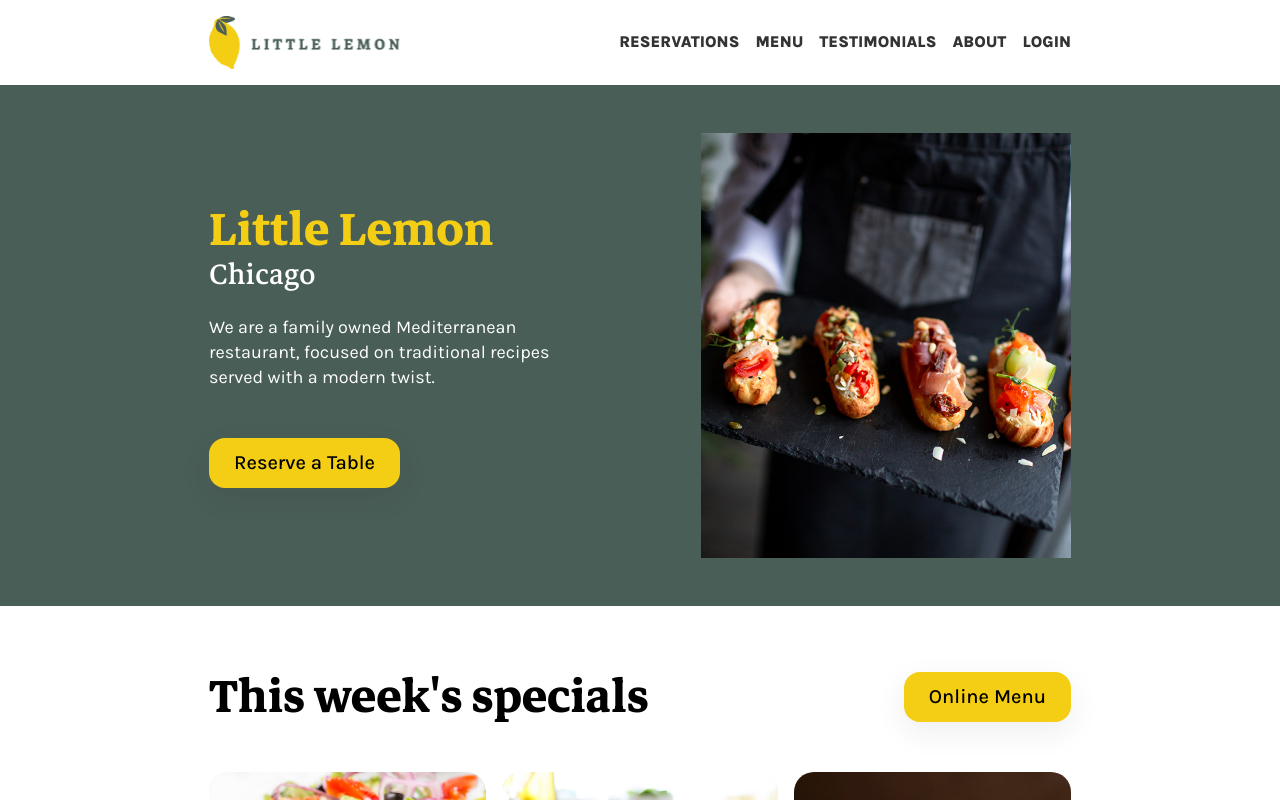
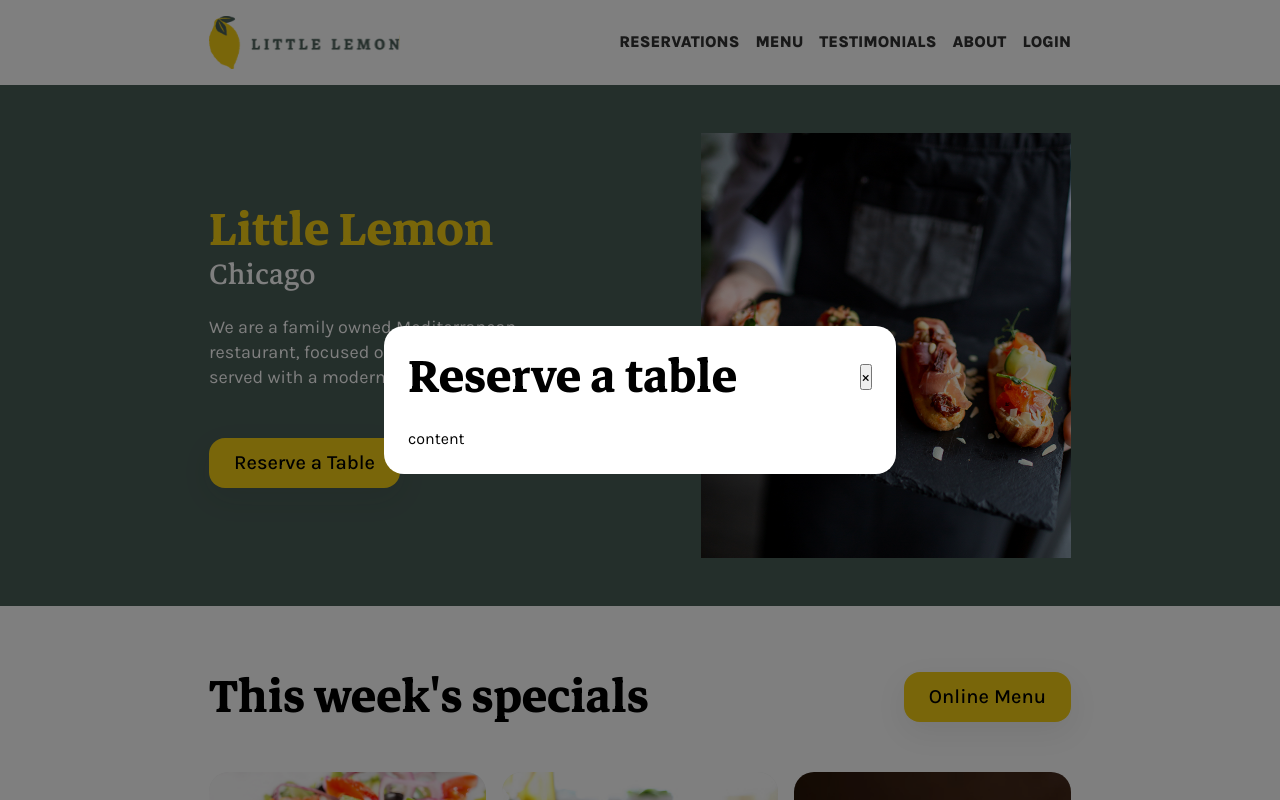
Before and after one commit to cinbrefe/meta-fed-project, a React (Create React App) app: page / in a window 1280 px wide. Both pictures are taken after a click on the button "Reserve a Table". Shown: the top 800 px of the page. Built offline with nearby package versions, Linux system fonts and the light colour scheme.

Commit message:
Add booking modal opened from hero, nav and footer

```diff
--- a/src/App.jsx
+++ b/src/App.jsx
@@ -1,3 +1,7 @@
+import { useState } from 'react';
+
+import Modal from './components/features/Modal/Modal';
+import BookingForm from './components/features/BookingForm/BookingForm';
 import Footer from './components/layout/Footer/Footer';
 import Header from './components/layout/Header/Header';
 import Hero from './components/sections/Hero/Hero';
@@ -6,16 +10,23 @@ import Testimonials from './components/sections/Testimonials/Testimonials';
 import About from './components/sections/About/About';
 
 function App() {
+	const [isBookingOpen, setIsBookingOpen] = useState(false);
+	const openBooking = () => setIsBookingOpen(true);
+	const closeBooking = () => setIsBookingOpen(false);
+
 	return (
 		<>
-			<Header />
+			<Header onReserveClick={openBooking} />
 			<main id="main-content">
-				<Hero />
+				<Hero onReserveClick={openBooking} />
 				<Menu />
 				<Testimonials />
 				<About />
 			</main>
-			<Footer />
+			<Footer onReserveClick={openBooking} />
+			<Modal isOpen={isBookingOpen} onClose={closeBooking} title="Reserve a table">
+				<BookingForm onComplete={closeBooking} />
+			</Modal>
 		</>
 	);
 }
--- /dev/null
+++ b/src/components/features/BookingForm/BookingForm.jsx
@@ -0,0 +1,7 @@
+export default function BookingForm() {
+	return (
+		<div>
+			content
+		</div>
+	);
+}
--- /dev/null
+++ b/src/components/features/Modal/Modal.css
@@ -0,0 +1,22 @@
+.modal {
+	border: none;
+	border-radius: var(--radius-lg);
+	max-width: min(32rem, calc(100% - 2 * var(--spacing-lg)));
+	padding: 0;
+	width: 100%;
+}
+
+.modal::backdrop {
+	background-color: var(--color-overlay);
+}
+
+.modal__content {
+	padding: var(--spacing-lg);
+}
+
+.modal__header {
+	align-items: center;
+	display: flex;
+	justify-content: space-between;
+	margin-block-end: var(--spacing-lg);
+}
--- /dev/null
+++ b/src/components/features/Modal/Modal.jsx
@@ -0,0 +1,37 @@
+import { useRef, useEffect } from 'react';
+
+import './Modal.css';
+
+export default function Modal({ isOpen, onClose, title, children }) {
+	const dialogRef = useRef(null);
+
+	useEffect(() => {
+		const dialog = dialogRef.current;
+		if (isOpen && !dialog.open) dialog.showModal();
+		if (!isOpen && dialog.open) dialog.close();
+	}, [isOpen]);
+
+	const handleClick = (e) => {
+		if (e.target === dialogRef.current) onClose();
+	};
+
+	return (
+		<dialog
+			ref={dialogRef}
+			className="modal"
+			aria-labelledby="modal-title"
+			onClose={onClose}
+			onClick={handleClick}
+		>
+			<div className="modal__content">
+				<header className="modal__header">
+					<h2 id="modal-title" className="modal__title">{title}</h2>
+					<button type="button" className="modal__close" aria-label="Close" onClick={onClose}>
+						×
+					</button>
+				</header>
+				{children}
+			</div>
+		</dialog>
+	);
+}
--- a/src/components/layout/Footer/Footer.css
+++ b/src/components/layout/Footer/Footer.css
@@ -54,6 +54,13 @@
 	font-weight: var(--font-weight-medium);
 }
 
+.site-footer__link--button {
+	background: none;
+	border: none;
+	cursor: pointer;
+	text-align: start;
+}
+
 .site-footer__link:hover,
 .site-footer__link:focus-visible {
 	text-decoration: underline;
--- a/src/components/layout/Footer/Footer.jsx
+++ b/src/components/layout/Footer/Footer.jsx
@@ -5,21 +5,27 @@ import './Footer.css';
 
 const companyLinks = [{ label: 'Home', href: '#top' }, ...siteLinks];
 
-function FooterLinks({ links }) {
+function FooterLinks({ links, onReserveClick }) {
 	return (
 		<ul className="site-footer__list">
-			{links.map(({ label, href }) => (
+			{links.map(({ label, href, action }) => (
 				<li key={label}>
-					<a className="site-footer__link" href={href}>
-						{label}
-					</a>
+					{action === 'reserve' ? (
+						<button type="button" className="site-footer__link site-footer__link--button" onClick={onReserveClick}>
+							{label}
+						</button>
+					) : (
+						<a className="site-footer__link" href={href}>
+							{label}
+						</a>
+					)}
 				</li>
 			))}
 		</ul>
 	);
 }
 
-export default function Footer() {
+export default function Footer({ onReserveClick }) {
 	return (
 		<footer className="site-footer">
 			<div className="container site-footer__inner">
@@ -27,7 +33,7 @@ export default function Footer() {
 
 				<nav className="site-footer__column" aria-labelledby="footer-company">
 					<h2 className="site-footer__title" id="footer-company">Company</h2>
-					<FooterLinks links={companyLinks} />
+					<FooterLinks links={companyLinks} onReserveClick={onReserveClick} />
 				</nav>
 
 				<address className="site-footer__column">
--- a/src/components/layout/Header/Header.jsx
+++ b/src/components/layout/Header/Header.jsx
@@ -5,7 +5,7 @@ import logo from '../../../assets/images/svg/logo-little-lemon.svg';
 
 import './Header.css';
 
-export default function Header() {
+export default function Header({ onReserveClick }) {
 	const [isScrolled, setIsScrolled] = useState(false);
 
 	useEffect(() => {
@@ -25,7 +25,7 @@ export default function Header() {
 				<a href="/" className="site-header__logo">
 					<img src={logo} alt="Little Lemon home" width="191" height="53" />
 				</a>
-				<Nav />
+				<Nav onReserveClick={onReserveClick} />
 			</div>
 		</header>
 	);
--- a/src/components/layout/Nav/Nav.css
+++ b/src/components/layout/Nav/Nav.css
@@ -132,6 +132,21 @@
 	}
 }
 
+/* Buttons in the list (e.g. Reservations) look exactly like the links */
+.main-nav__link--button {
+	background: none;
+	border: none;
+	cursor: pointer;
+	text-align: start;
+	width: 100%;
+}
+
+@media (min-width: 992px) {
+	.main-nav__link--button {
+		width: auto;
+	}
+}
+
 .main-nav__link:hover,
 .main-nav__link:focus-visible {
 	color: var(--color-primary);
--- a/src/components/layout/Nav/Nav.jsx
+++ b/src/components/layout/Nav/Nav.jsx
@@ -4,7 +4,7 @@ import { siteLinks } from '../../../data/navigation';
 
 import './Nav.css';
 
-export default function Nav() {
+export default function Nav({ onReserveClick }) {
 	const [isOpen, setIsOpen] = useState(false);
 	const toggleRef = useRef(null);
 
@@ -17,6 +17,11 @@ export default function Nav() {
 	};
 
 	const handleToggle = () => setIsOpen((open) => !open);
+
+	const handleReserve = () => {
+		setIsOpen(false);
+		onReserveClick();
+	};
 
 	return (
 		<nav className="main-nav" aria-label="Main navigation" onKeyDown={handleKeyDown}>
@@ -38,11 +43,17 @@ export default function Nav() {
 				id="primary-navigation"
 				className={`main-nav__list${isOpen ? ' main-nav__list--open' : ''}`}
 			>
-				{siteLinks.map(({ label, href }) => (
+				{siteLinks.map(({ label, href, action }) => (
 					<li key={label} className="main-nav__item">
-						<a href={href} className="main-nav__link" onClick={() => setIsOpen(false)}>
-							{label}
-						</a>
+						{action === 'reserve' ? (
+							<button type="button" className="main-nav__link main-nav__link--button" onClick={handleReserve}>
+								{label}
+							</button>
+						) : (
+							<a href={href} className="main-nav__link" onClick={() => setIsOpen(false)}>
+								{label}
+							</a>
+						)}
 					</li>
 				))}
 			</ul>
--- a/src/components/sections/Hero/Hero.jsx
+++ b/src/components/sections/Hero/Hero.jsx
@@ -2,7 +2,7 @@ import heroImage from '../../../assets/images/hero-image.jpg';
 
 import './Hero.css';
 
-export default function Hero() {
+export default function Hero({ onReserveClick }) {
 	return (
 		<section className="hero page-section page-section--compact">
 			<div className="container hero__inner">
@@ -14,7 +14,13 @@ export default function Hero() {
 					<p className="hero__text">
 						We are a family owned Mediterranean restaurant, focused on traditional recipes served with a modern twist.
 					</p>
-					<button className="button button--primary hero__button">Reserve a Table</button>
+					<button
+						type="button"
+						className="button button--primary hero__button"
+						onClick={onReserveClick}
+					>
+						Reserve a Table
+					</button>
 				</div>
 				<img className="hero__image" src={heroImage} alt="Little Lemon restaurant" />
 			</div>
--- a/src/data/navigation.js
+++ b/src/data/navigation.js
@@ -1,8 +1,9 @@
 // Placeholders (#top) until the real pages and accounts exist
+// Items with `action` instead of `href` render as buttons (e.g. 'reserve' opens the booking modal)
 
 // Shared by the header nav and the footer's Company column
 export const siteLinks = [
-	{ label: 'Reservations', href: '#top' },
+	{ label: 'Reservations', action: 'reserve' },
 	{ label: 'Menu', href: '#menu' },
 	{ label: 'Testimonials', href: '#testimonials' },
 	{ label: 'About', href: '#about' },
```
